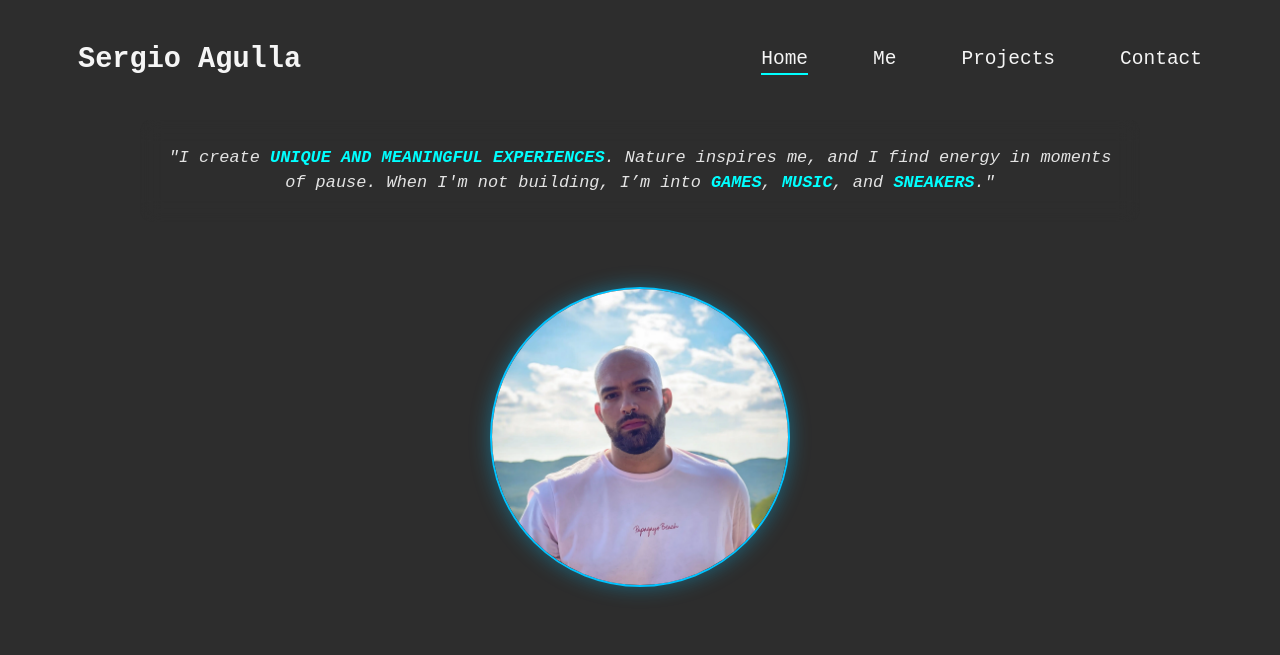
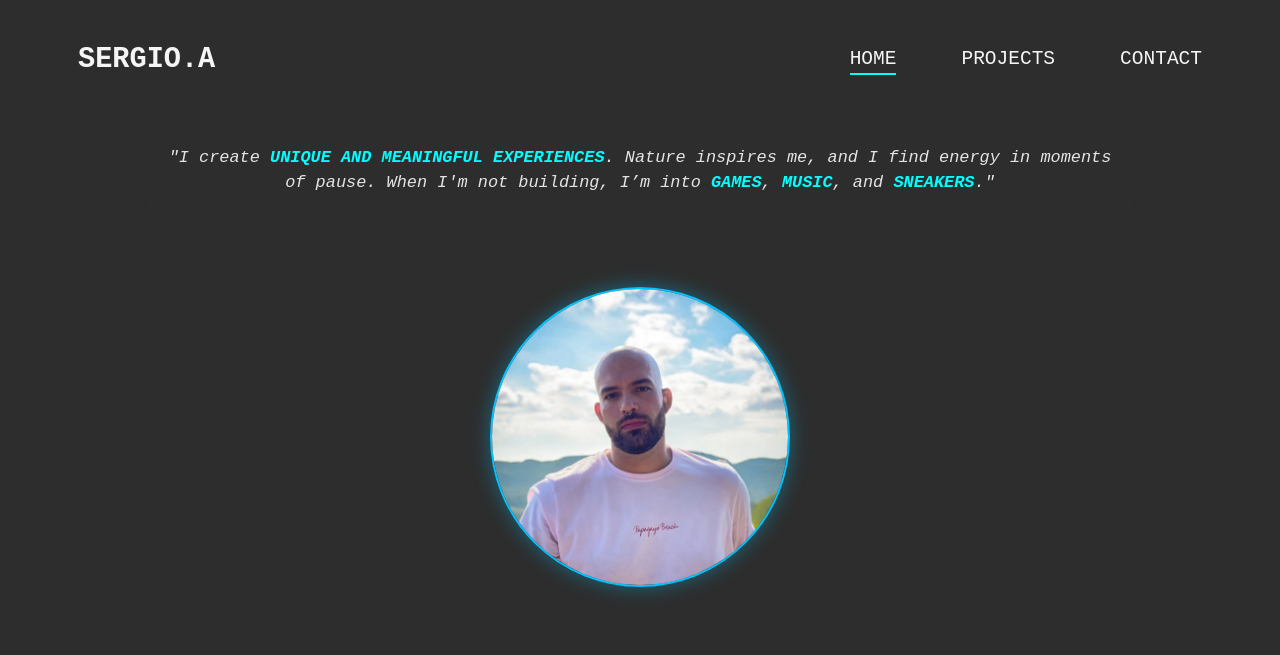
Before and after one commit to serxa92/Proyecto-Web-Componentes, a website built with Vite: page index.html in a window 1280 px wide. Shown: the top 655 px of the page. Built offline with nearby package versions, Linux system fonts and the light colour scheme.

```diff
--- a/components/Navbar/index.js
+++ b/components/Navbar/index.js
@@ -19,21 +19,19 @@
 
 export const Navbar = () => `
 <nav>
-<h1> <a href="#" class="h2nav">Sergio Agulla</a></h1>
+<h1> <a href="#" class="h2nav"> SERGIO.A </a></h1>
 <ul>
     <li>
-        <a href="#" id="homelink" class="active">Home</a>
+        <a href="#" id="homelink" class="active">HOME</a>
     </li>
+
     <li>
-        <a href="#about" id="homelink">Me</a>
-    </li>
-    <li>
-        <a href="#projects" id="homelink">Projects</a>
+        <a href="#projects" id="homelink">PROJECTS</a>
     </li>
 
 
     <li>
-        <a href="#contact" id="homelink">Contact</a>
+        <a href="#contact" id="homelink">CONTACT</a>
     </li>
 
 
--- a/components/ProjectCard/style.css
+++ b/components/ProjectCard/style.css
@@ -30,7 +30,7 @@
   transition: all 0.3s ease-in-out;
 }
 .project-card:hover {
-  transform: translateY(-2rem);
+  transform: translateY(-1rem);
   box-shadow: 0 4px 12px rgba(0, 0, 0, 0.919);
   transition: all 0.3s ease-in-out;
   cursor: pointer;
--- a/sections/About/about.css
+++ b/sections/About/about.css
@@ -68,6 +68,12 @@
   color: aqua;
   font-weight: bold;
   text-transform: uppercase;
+}
+.highlight:hover {
+  text-shadow: #00c3ff 0 0 5px;
+
+
+
 }
 
 /* ======= IMAGEN ======= */
```
